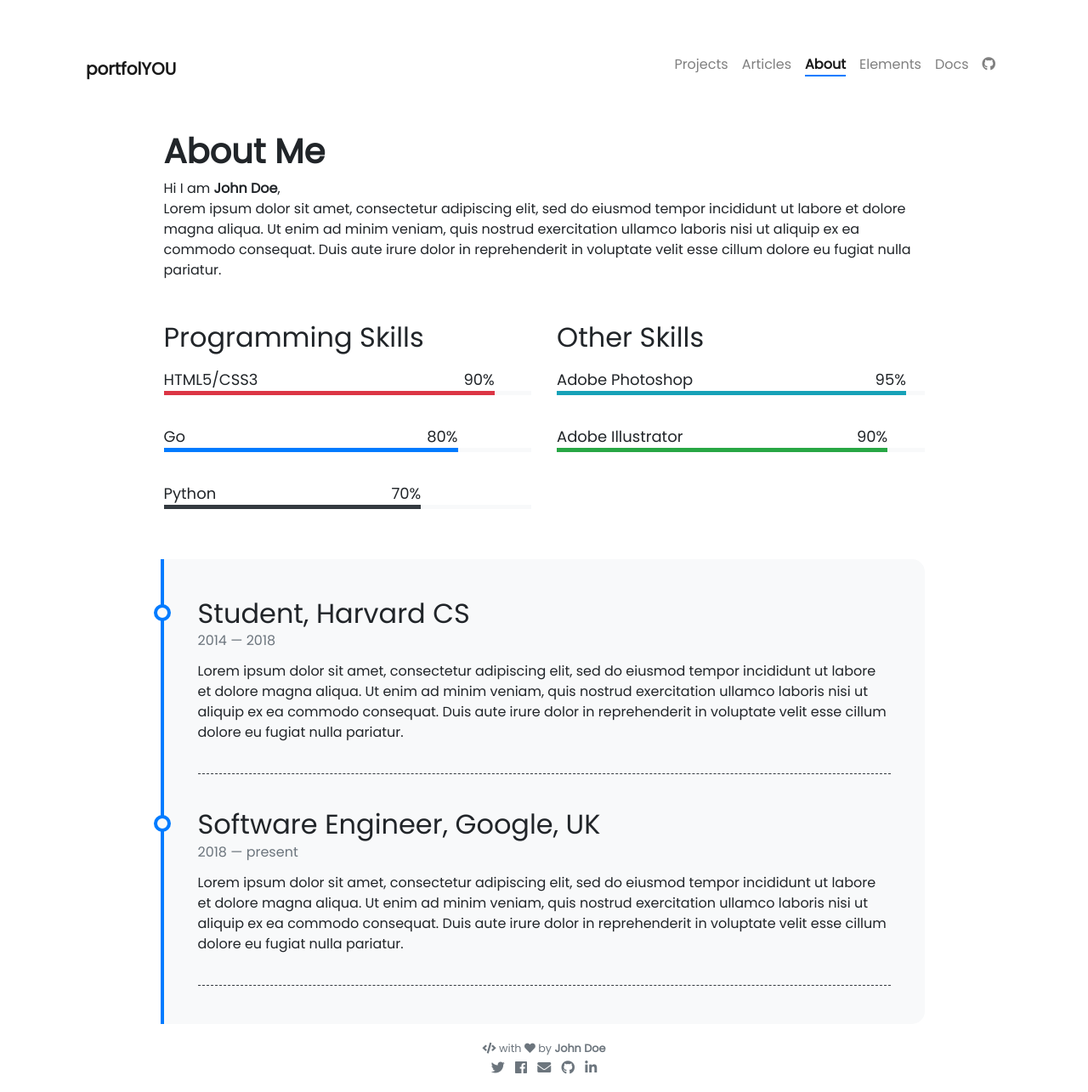
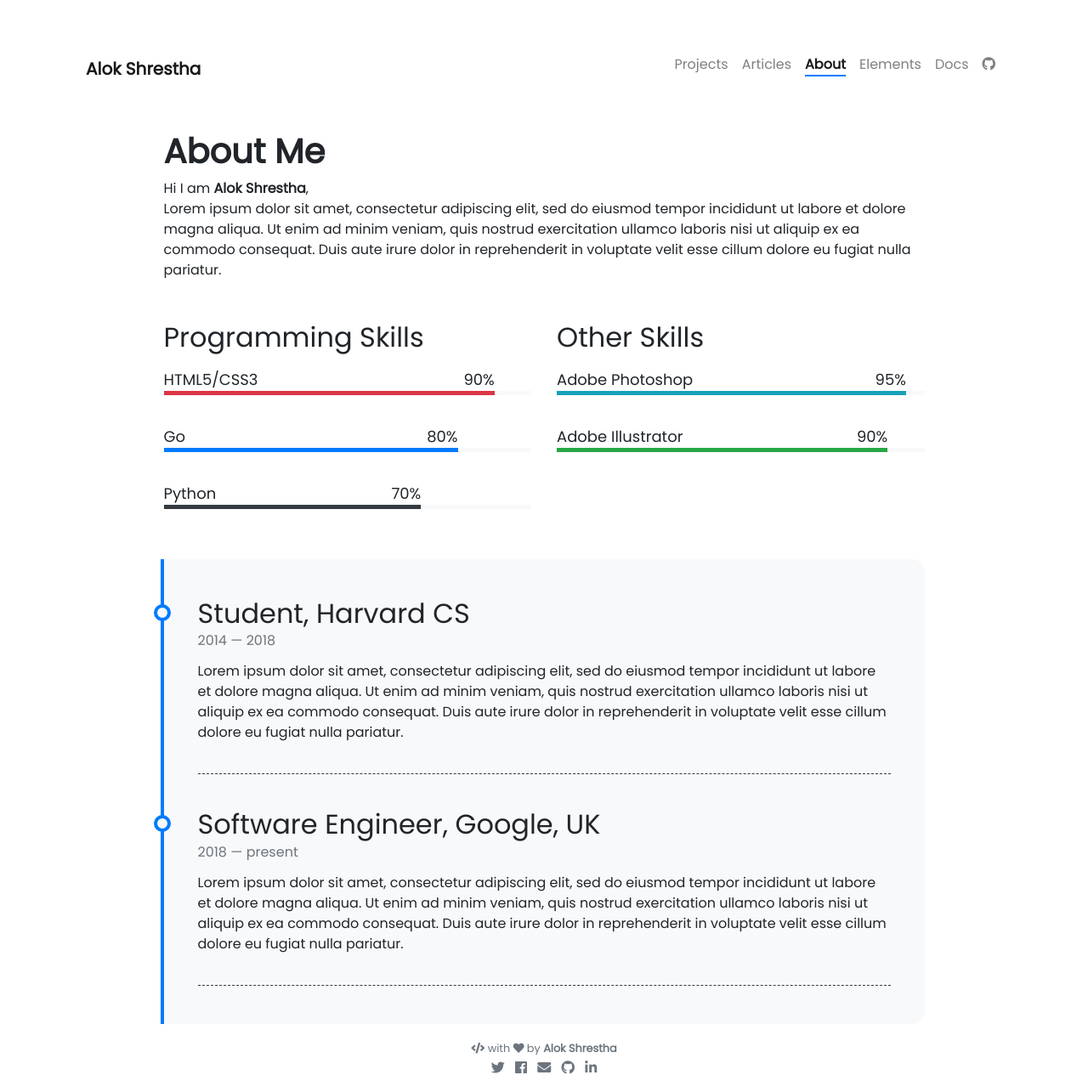
Before and after one commit to aalooksth/tools.aalooksth.github.io, a Jekyll site: the page built from pages/about.md, in a window 1280 px wide. Shown: the whole page at 85% size. Built offline with Jekyll 4.4.1, drawn with Linux system fonts in a browser that asks for light colours; nearby versions of some CDN libraries; comment, search, counter and statistics services are not loaded.

Commit message:
Update _config.yml

```diff
--- a/_config.yml
+++ b/_config.yml
@@ -1,11 +1,11 @@
 # Site settings
-title: portfolYOU
+title: Alok Shrestha
 description: >- # this means to ignore newlines until "baseurl:"
   Always code as if the guy who ends up maintaining your code
   will be a violent psychopath who knows where you live.
-baseurl: "/portfolYOU"  # the subpath of your site, e.g. /blog
+baseurl: "/blog"  # the subpath of your site, e.g. /blog
 url: "" # the base hostname & protocol for your site, e.g. http://example.com
-repository: YoussefRaafatNasry/portfolYOU
+repository: aalooksth
 
 
 # Build settings
@@ -16,13 +16,13 @@ markdown: kramdown
 
 # Author Info
 author:
-  name     : John Doe
+  name     : Alok Shrestha
   image    : https://i2.cdn.turner.com/cnnnext/dam/assets/140926165711-john-sutter-profile-image-large-169.jpg
-  email    : username@xyz.com
-  github   : username
-  twitter  : username
-  linkedin : username
-  facebook : username
+  email    : aalooksth@gmail.com
+  github   : aalooksth
+  twitter  : aalooksth
+  linkedin : aalooksth
+  facebook : aalooksth
 
 
 # Collections
```
